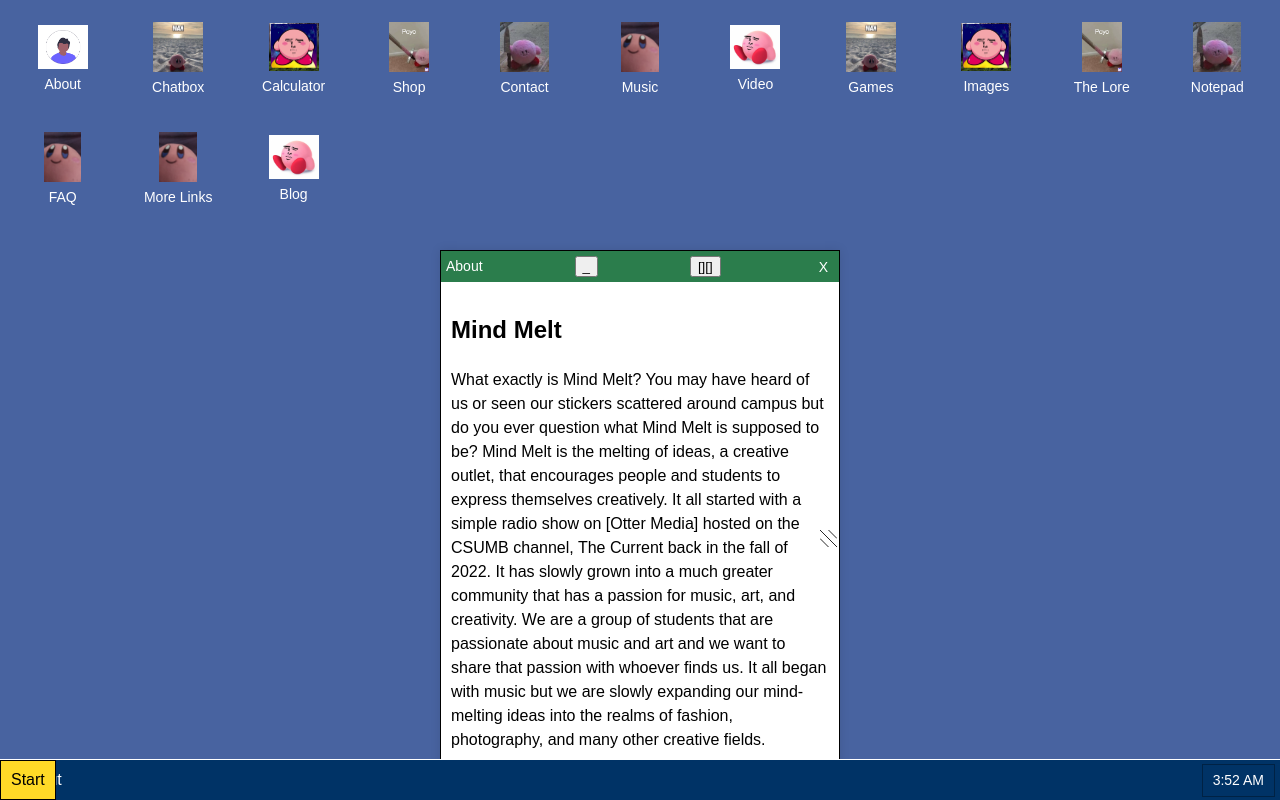
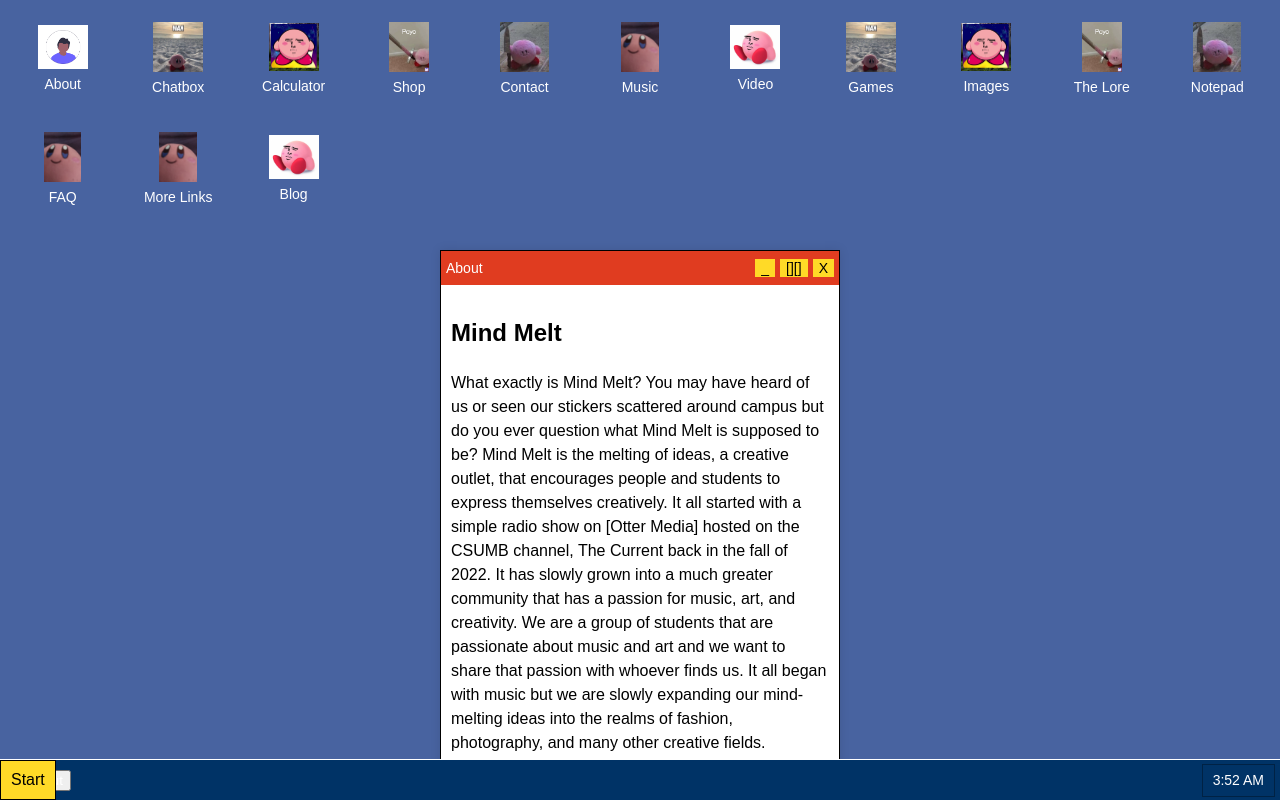
Before and after one commit to Dr-Huitzil/mind_melt_me, a React (Create React App) app: page / in a window 1280 px wide. Both pictures are taken after a click on the element "About". Built offline with nearby package versions, Linux system fonts and the light colour scheme; a web font is replaced by a local one.

Commit message:
just a slight appearance update

```diff
--- a/src/components/Taskbar.js
+++ b/src/components/Taskbar.js
@@ -30,13 +30,13 @@ const Taskbar = ({ runningApps, onAppClick }) => {
         <div className="taskbar">
             <div className="taskbar-icons">
                 {runningApps.map((app, index) => (
-                    <div
+                    <button
                         key={index}
-                        className="taskbar-icon"
+                        className={`taskbar-icon ${app.minimized ? '' : 'active'}`}
                         onClick={() => onAppClick(app)}
                     >
                         {app}
-                    </div>
+                    </button>
                 ))}
             </div>
             <div className="taskbar-time" id="clock">
@@ -47,8 +47,14 @@ const Taskbar = ({ runningApps, onAppClick }) => {
 };
 
 Taskbar.propTypes = {
-    runningApps: PropTypes.arrayOf(PropTypes.string).isRequired,
-    onAppClick: PropTypes.func.isRequired,
+    runningApps: PropTypes.arrayOf(
+        PropTypes.shape({
+            id: PropTypes.string.isRequired,
+            name: PropTypes.string.isRequired,
+            minimized: PropTypes.bool.isRequired
+        })
+    ).isRequired,
+    onAppClick: PropTypes.func.isRequired
 };
 
 export default Taskbar;
--- a/src/components/windows/AboutWindow.js
+++ b/src/components/windows/AboutWindow.js
@@ -1,3 +1,4 @@
+// src/components/windows/AboutWindow.js
 import React, { useEffect, useRef, useState } from 'react';
 import Draggable from 'react-draggable';
 import { ResizableBox } from 'react-resizable';
@@ -43,17 +44,17 @@ const AboutWindow = ({ onClose }) => {
                     width={windowSize.width}
                     height={windowSize.height}
                     minConstraints={[300, 200]}
-                    maxConstraints={[600, 400]}
+                    maxConstraints={[window.innerWidth, window.innerHeight]}
                     className="resizable-box"
                 >
                     <div className="window" ref={windowRef}>
                         <div className="window-title-bar">
                             <span className="window-title">About</span>
-                            <button className='window-minimize-button' onClick={handleMinimize}>_</button>
-                            <button className='window-maximize-button' onClick={handleMaximize}>
-                                {isMaximized ? '[]' : '[][]'}
-                            </button>
-                            <button className="window-close-button" onClick={onClose}>X</button>
+                            <div>
+                                <button className="window-minimize-button" onClick={handleMinimize}>_</button>
+                                <button className="window-maximize-button" onClick={handleMaximize}>{isMaximized ? '[]' : '[][]'}</button>
+                                <button className="window-close-button" onClick={onClose}>X</button>
+                            </div>
                         </div>
                         <div className="window-content">
                             <h2>Mind Melt</h2>
--- a/src/components/windows/CalculatorWindow.js
+++ b/src/components/windows/CalculatorWindow.js
@@ -1,3 +1,4 @@
+// src/components/windows/CalculatorWindow.js
 import React, { useState } from 'react';
 import Draggable from 'react-draggable';
 import { ResizableBox } from 'react-resizable';
@@ -38,7 +39,9 @@ const CalculatorWindow = ({ onClose }) => {
                     <div className="window">
                         <div className="window-title-bar">
                             <span className="window-title">Calculator</span>
-                            <button className="window-close-button" onClick={onClose}>X</button>
+                            <div>
+                                <button className="window-close-button" onClick={onClose}>X</button>
+                            </div>
                         </div>
                         <div className="window-content">
                             <div className="calculator-display">
--- a/src/components/windows/ChatboxWindow.js
+++ b/src/components/windows/ChatboxWindow.js
@@ -1,3 +1,4 @@
+// src/components/windows/ChatboxWindow.js
 import React, { useState } from 'react';
 import Draggable from 'react-draggable';
 import { ResizableBox } from 'react-resizable';
@@ -28,7 +29,9 @@ const ChatboxWindow = ({ onClose }) => {
                     <div className="window">
                         <div className="window-title-bar">
                             <span className="window-title">Chatbox</span>
-                            <button className="window-close-button" onClick={onClose}>X</button>
+                            <div>
+                                <button className="window-close-button" onClick={onClose}>X</button>
+                            </div>
                         </div>
                         <div className="window-content">
                             <div className="chatbox-messages">
--- a/src/styles/Window.css
+++ b/src/styles/Window.css
@@ -1,13 +1,15 @@
+/* src/styles/Window.css */
 .window {
   background-color: white;
   border: 1px solid black;
   box-shadow: 0px 0px 10px rgba(0, 0, 0, 0.1);
-  position: relative;
+  position: absolute;
   overflow: hidden;
+  z-index: 10;
 }
 
 .window-title-bar {
-  background-color: #2b7d4c;
+  background-color: var(--red);
   color: white;
   padding: 5px;
   cursor: move;
@@ -21,12 +23,15 @@
   font-size: 14px;
 }
 
-.window-close-button {
-  background-color: transparent;
+.window-close-button,
+.window-minimize-button,
+.window-maximize-button {
+  background-color: var(--yellow);
   border: none;
-  color: white;
+  color: black;
   cursor: pointer;
   font-size: 14px;
+  margin-left: 5px;
 }
 
 .window-content {
@@ -34,19 +39,8 @@
   overflow: auto;
 }
 
-
-.window .active {
-  border: 2px solid #0000FF;
-}
-
-.window .inactive {
-  border: 2px solid #CCCCCC;
-}
-
 .resizable-box {
-  position: absolute;
-  top: 0;
-  left: 0;
+  position: relative;
 }
 
 .react-resizable-handle {
--- a/src/styles/global.css
+++ b/src/styles/global.css
@@ -12,6 +12,18 @@
   --light-yellow: #f9f6e7;
   --yellow: #ffda27;
   --dark-yellow: #b69d20;
+}
+
+
+body {
+  background-color: #4863a0;
+  color: #000;
+  font-family: 'Libre Caslon Condensed', serif;
+  font-size: 16px;
+  line-height: 1.5;
+  margin: 0;
+  padding: 0;
+  overflow: hidden; /* Prevent scrolling */
 }
 
   @font-face {
```
Lines whose indentation alone changed are shown as unchanged.
